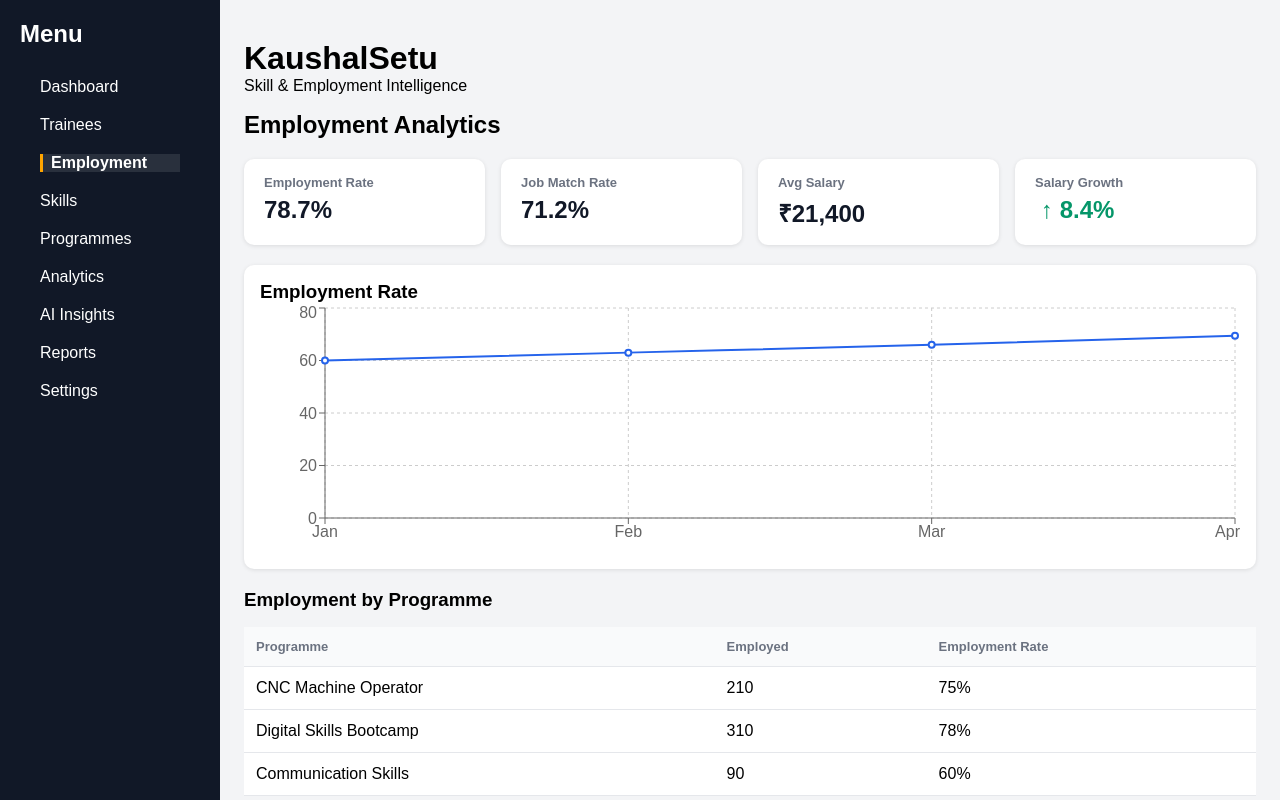
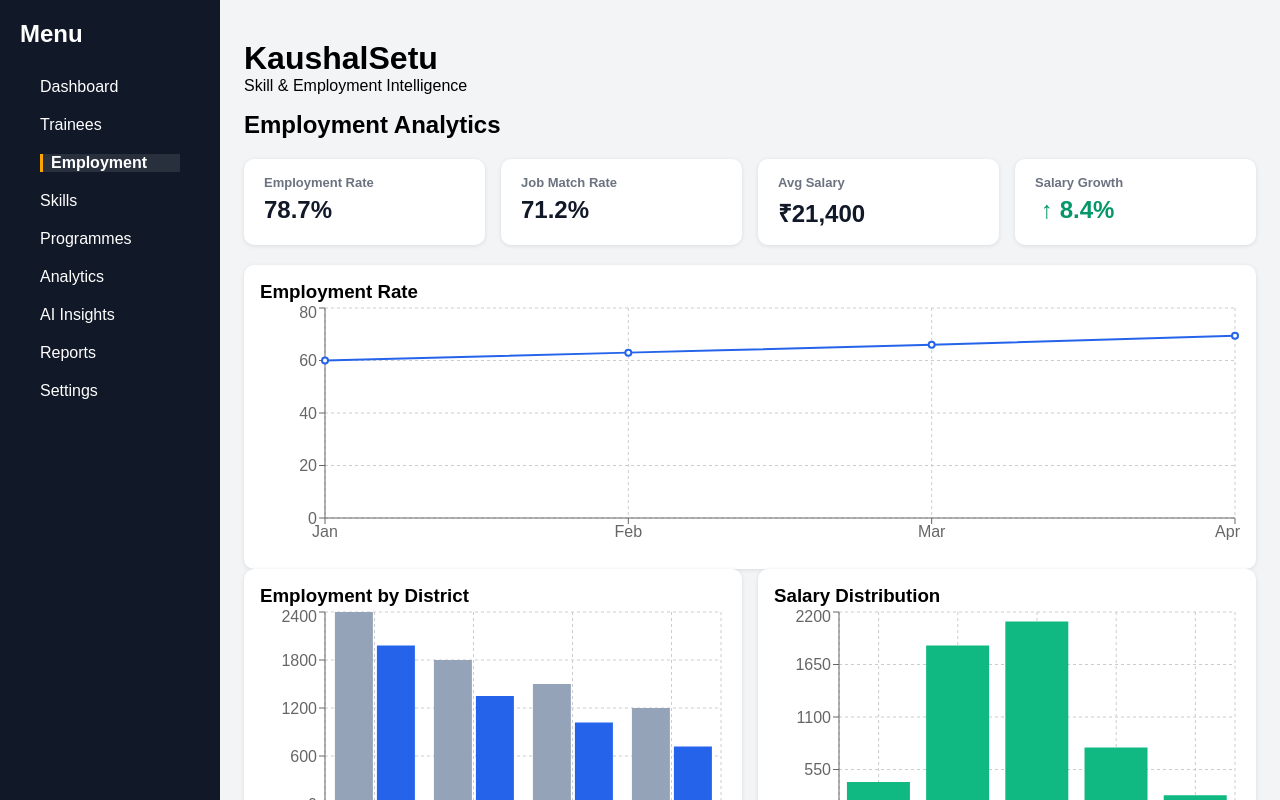
Before and after one commit to SikhaPurbey/sih-kaushalsetu, a React (Vite) app: page / in a window 1280 px wide. Both pictures are taken after a click on the item "Employment". Shown: the top 800 px of the page. Built offline with nearby package versions, Linux system fonts and the light colour scheme.

Commit message:
Add district/salary employment charts, skill recommendations, AI priority badges, per-programme funnels

```diff
--- /dev/null
+++ b/src/components/DistrictEmploymentChart.jsx
@@ -0,0 +1,23 @@
+import { BarChart, Bar, XAxis, YAxis, CartesianGrid, Tooltip, Legend, ResponsiveContainer } from 'recharts'
+import { districtEmployment } from '../data/mockData'
+
+function DistrictEmploymentChart() {
+  return (
+    <div className="chart-box">
+      <h3>Employment by District</h3>
+      <ResponsiveContainer width="100%" height={250}>
+        <BarChart data={districtEmployment}>
+          <CartesianGrid strokeDasharray="3 3" />
+          <XAxis dataKey="district" />
+          <YAxis />
+          <Tooltip />
+          <Legend />
+          <Bar dataKey="trained" fill="#94a3b8" name="Trained" />
+          <Bar dataKey="employed" fill="#2563eb" name="Employed" />
+        </BarChart>
+      </ResponsiveContainer>
+    </div>
+  )
+}
+
+export default DistrictEmploymentChart
--- /dev/null
+++ b/src/components/SalaryDistributionChart.jsx
@@ -0,0 +1,21 @@
+import { BarChart, Bar, XAxis, YAxis, CartesianGrid, Tooltip, ResponsiveContainer } from 'recharts'
+import { salaryDistribution } from '../data/mockData'
+
+function SalaryDistributionChart() {
+  return (
+    <div className="chart-box">
+      <h3>Salary Distribution</h3>
+      <ResponsiveContainer width="100%" height={250}>
+        <BarChart data={salaryDistribution}>
+          <CartesianGrid strokeDasharray="3 3" />
+          <XAxis dataKey="range" />
+          <YAxis />
+          <Tooltip />
+          <Bar dataKey="count" fill="#10b981" />
+        </BarChart>
+      </ResponsiveContainer>
+    </div>
+  )
+}
+
+export default SalaryDistributionChart
--- a/src/data/mockData.js
+++ b/src/data/mockData.js
@@ -60,29 +60,46 @@
 ]
 
 export const skillGaps = [
-  { skill: 'Communication', level: 38, demand: 'High', gap: 62 },
-  { skill: 'Digital Skills', level: 48, demand: 'High', gap: 52 },
-  { skill: 'CNC', level: 59, demand: 'Medium', gap: 41 },
-  { skill: 'Data Analysis', level: 70, demand: 'Medium', gap: 30 },
+  { skill: 'Communication', level: 38, demand: 'High', gap: 62, recommended: 'Advanced Communication Workshop' },
+  { skill: 'Digital Skills', level: 48, demand: 'High', gap: 52, recommended: 'Digital Literacy Bootcamp' },
+  { skill: 'CNC', level: 59, demand: 'Medium', gap: 41, recommended: 'Advanced CNC Practical Training' },
+  { skill: 'Data Analysis', level: 70, demand: 'Medium', gap: 30, recommended: 'Applied Analytics Certification' },
 ]
 
 export const aiInsights = [
   {
+    priority: 'High',
     problem: 'High skill mismatch detected among manufacturing trainees in District X.',
     evidence: 'CNC programme shows 75% employment rate but only 59% average skill proficiency at placement.',
     action: 'Introduce advanced practical CNC training before placement.',
     impact: 'Projected +12% employment rate over next cohort.'
   },
   {
+    priority: 'Medium',
     problem: 'Digital-skills industry demand is rising faster than current training coverage.',
     evidence: 'Digital Skills Bootcamp enrollment up 18% QoQ; industry job postings up 34% QoQ.',
     action: 'Expand Digital Skills Bootcamp capacity by 25%.',
     impact: 'Could close ~150 unmet placements per quarter.'
   },
   {
+    priority: 'High',
     problem: 'Communication Skills programme has comparatively low employment despite decent completion.',
     evidence: 'Completion rate 75%, but employment rate only 60% — lowest among active programmes.',
     action: 'Add job-readiness and interview-prep module.',
     impact: 'Estimated employment rate improvement to 70%+.'
   },
 ]
+export const districtEmployment = [
+  { district: 'Pune', trained: 2400, employed: 1980 },
+  { district: 'Nagpur', trained: 1800, employed: 1350 },
+  { district: 'Nashik', trained: 1500, employed: 1020 },
+  { district: 'Aurangabad', trained: 1200, employed: 720 },
+]
+
+export const salaryDistribution = [
+  { range: '₹10k–15k', count: 420 },
+  { range: '₹15k–20k', count: 1850 },
+  { range: '₹20k–25k', count: 2100 },
+  { range: '₹25k–30k', count: 780 },
+  { range: '₹30k+', count: 280 },
+]
--- a/src/pages/Employment.jsx
+++ b/src/pages/Employment.jsx
@@ -1,5 +1,7 @@
 import { kpis, programmes } from '../data/mockData'
 import EmploymentChart from '../components/EmploymentChart'
+import DistrictEmploymentChart from '../components/DistrictEmploymentChart'
+import SalaryDistributionChart from '../components/SalaryDistributionChart'
 
 function Employment() {
   return (
@@ -11,13 +13,20 @@
         <div className="kpi-card"><h3>Avg Salary</h3><p>{kpis.avgSalary}</p></div>
         <div className="kpi-card"><h3>Salary Growth</h3><p className="trend up">↑ {kpis.salaryGrowth}%</p></div>
       </div>
+
       <EmploymentChart />
+
+      <div className="chart-row">
+        <DistrictEmploymentChart />
+        <SalaryDistributionChart />
+      </div>
+
       <h3 style={{ margin: '20px 0 10px' }}>Employment by Programme</h3>
       <table className="data-table">
-        <thead><tr><th>Programme</th><th>Employed</th><th>Employment Rate</th></tr></thead>
+        <thead><tr><th>Programme</th><th>Employed</th><th>Employment Rate</th><th>Retention</th></tr></thead>
         <tbody>
           {programmes.map((p, i) => (
-            <tr key={i}><td>{p.name}</td><td>{p.employed}</td><td>{p.employmentRate}%</td></tr>
+            <tr key={i}><td>{p.name}</td><td>{p.employed}</td><td>{p.employmentRate}%</td><td>{p.retention}%</td></tr>
           ))}
         </tbody>
       </table>
```
